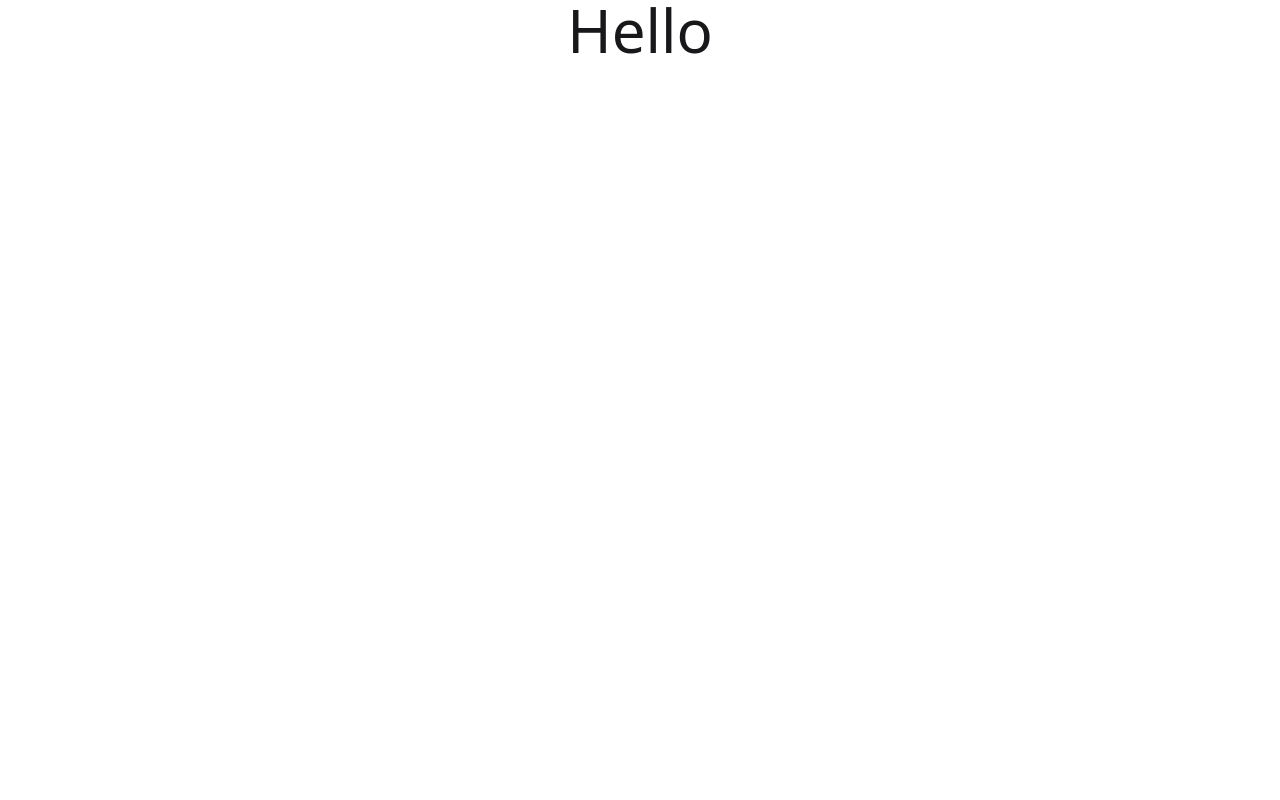
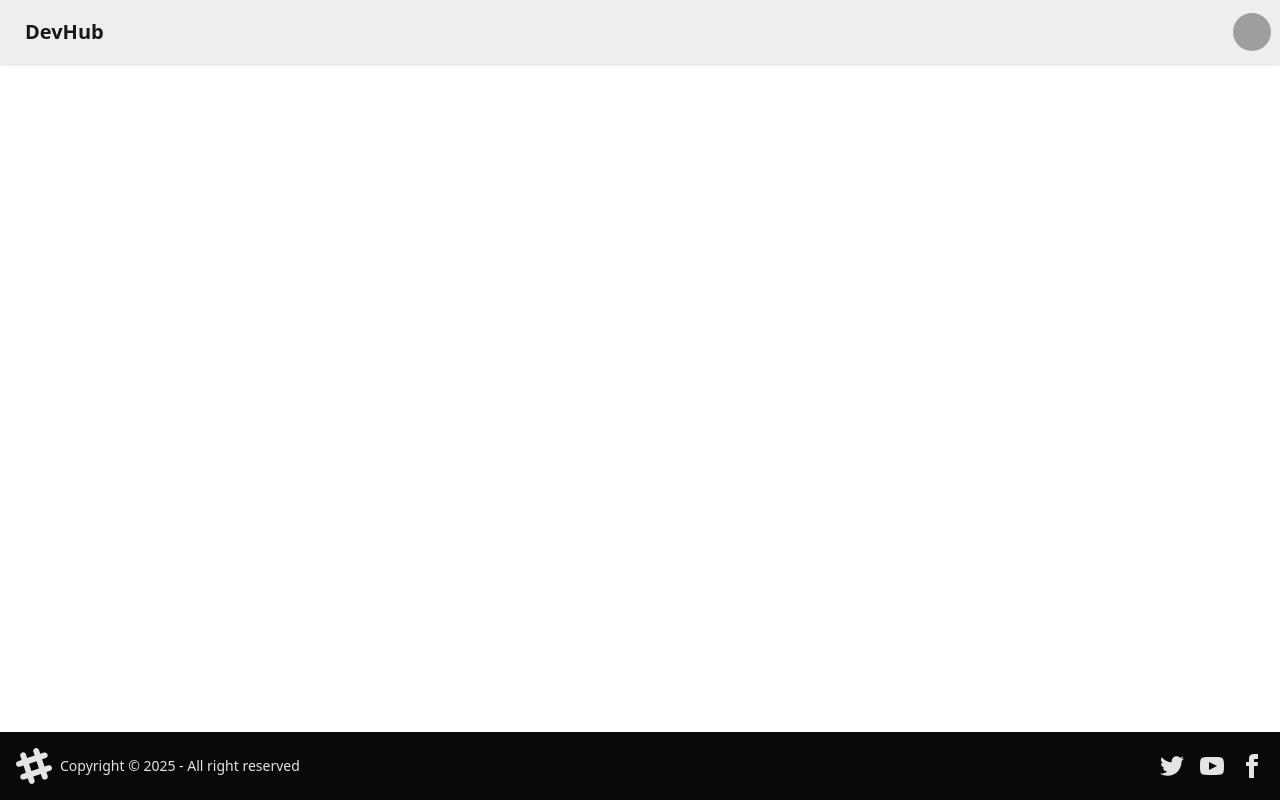
Before and after one commit to Yaddalapalli-Charan-Kumar-Naidu/DevHub_Frontend, a React (Vite) app: page / in a window 1280 px wide. Built offline with nearby package versions, Linux system fonts and the light colour scheme; grey boxes are pictures that could not be loaded.

Commit message:
navbar and footer daisyui

```diff
--- a/src/App.jsx
+++ b/src/App.jsx
@@ -1,12 +1,21 @@
 
+import { BrowserRouter,Route, Routes } from 'react-router-dom'
 import './App.css'
-
+import Body from './components/Body'
+import Feed from './components/Feed'
+import Login from './components/Login'
 function App() {
 
   return (
     <>
-      <p className="text-center text-6xl">Hello</p>
-
+      <BrowserRouter basename="/">
+        <Routes>
+          <Route path="/" element={<Body />} >
+            <Route path="feed" element={<Feed />} />
+            <Route path="login" element={<Login/>} />
+          </Route>
+        </Routes>
+      </BrowserRouter>
     </>
   )
 }
--- /dev/null
+++ b/src/components/Body.jsx
@@ -0,0 +1,17 @@
+import React from 'react'
+import Footer from './Footer'
+import { Outlet } from 'react-router-dom'
+import Navbar from './Navbar'
+const Body = () => {
+  return (
+    <div>
+      <Navbar/>
+
+      <Outlet/>
+
+      <Footer/>
+    </div>
+  )
+}
+
+export default Body;
--- a/src/components/Feed.jsx
+++ b/src/components/Feed.jsx
@@ -0,0 +1,11 @@
+import React from 'react'
+
+const Feed = () => {
+  return (
+    <div>
+      Feed
+    </div>
+  )
+}
+
+export default Feed
--- /dev/null
+++ b/src/components/Footer.jsx
@@ -0,0 +1,61 @@
+import React from 'react'
+
+const Footer = () => {
+  return (
+    <div className='max-h-[10vh]'>
+    <footer className="footer sm:footer-horizontal bg-neutral text-neutral-content items-center p-4 absolute bottom-0">
+  <aside className="grid-flow-col items-center">
+    <svg
+      width="36"
+      height="36"
+      viewBox="0 0 24 24"
+      xmlns="http://www.w3.org/2000/svg"
+      fillRule="evenodd"
+      clipRule="evenodd"
+      class="fill-current">
+      <path
+        d="M22.672 15.226l-2.432.811.841 2.515c.33 1.019-.209 2.127-1.23 2.456-1.15.325-2.148-.321-2.463-1.226l-.84-2.518-5.013 1.677.84 2.517c.391 1.203-.434 2.542-1.831 2.542-.88 0-1.601-.564-1.86-1.314l-.842-2.516-2.431.809c-1.135.328-2.145-.317-2.463-1.229-.329-1.018.211-2.127 1.231-2.456l2.432-.809-1.621-4.823-2.432.808c-1.355.384-2.558-.59-2.558-1.839 0-.817.509-1.582 1.327-1.846l2.433-.809-.842-2.515c-.33-1.02.211-2.129 1.232-2.458 1.02-.329 2.13.209 2.461 1.229l.842 2.515 5.011-1.677-.839-2.517c-.403-1.238.484-2.553 1.843-2.553.819 0 1.585.509 1.85 1.326l.841 2.517 2.431-.81c1.02-.33 2.131.211 2.461 1.229.332 1.018-.21 2.126-1.23 2.456l-2.433.809 1.622 4.823 2.433-.809c1.242-.401 2.557.484 2.557 1.838 0 .819-.51 1.583-1.328 1.847m-8.992-6.428l-5.01 1.675 1.619 4.828 5.011-1.674-1.62-4.829z"></path>
+    </svg>
+    <p>Copyright © {new Date().getFullYear()} - All right reserved</p>
+  </aside>
+  <nav className="grid-flow-col gap-4 md:place-self-center md:justify-self-end">
+    <a>
+      <svg
+        xmlns="http://www.w3.org/2000/svg"
+        width="24"
+        height="24"
+        viewBox="0 0 24 24"
+        class="fill-current">
+        <path
+          d="M24 4.557c-.883.392-1.832.656-2.828.775 1.017-.609 1.798-1.574 2.165-2.724-.951.564-2.005.974-3.127 1.195-.897-.957-2.178-1.555-3.594-1.555-3.179 0-5.515 2.966-4.797 6.045-4.091-.205-7.719-2.165-10.148-5.144-1.29 2.213-.669 5.108 1.523 6.574-.806-.026-1.566-.247-2.229-.616-.054 2.281 1.581 4.415 3.949 4.89-.693.188-1.452.232-2.224.084.626 1.956 2.444 3.379 4.6 3.419-2.07 1.623-4.678 2.348-7.29 2.04 2.179 1.397 4.768 2.212 7.548 2.212 9.142 0 14.307-7.721 13.995-14.646.962-.695 1.797-1.562 2.457-2.549z"></path>
+      </svg>
+    </a>
+    <a>
+      <svg
+        xmlns="http://www.w3.org/2000/svg"
+        width="24"
+        height="24"
+        viewBox="0 0 24 24"
+        class="fill-current">
+        <path
+          d="M19.615 3.184c-3.604-.246-11.631-.245-15.23 0-3.897.266-4.356 2.62-4.385 8.816.029 6.185.484 8.549 4.385 8.816 3.6.245 11.626.246 15.23 0 3.897-.266 4.356-2.62 4.385-8.816-.029-6.185-.484-8.549-4.385-8.816zm-10.615 12.816v-8l8 3.993-8 4.007z"></path>
+      </svg>
+    </a>
+    <a>
+      <svg
+        xmlns="http://www.w3.org/2000/svg"
+        width="24"
+        height="24"
+        viewBox="0 0 24 24"
+        class="fill-current">
+        <path
+          d="M9 8h-3v4h3v12h5v-12h3.642l.358-4h-4v-1.667c0-.955.192-1.333 1.115-1.333h2.885v-5h-3.808c-3.596 0-5.192 1.583-5.192 4.615v3.385z"></path>
+      </svg>
+    </a>
+  </nav>
+</footer>
+  </div>
+  )
+}
+
+export default Footer
--- a/src/components/Login.jsx
+++ b/src/components/Login.jsx
@@ -0,0 +1,11 @@
+import React from 'react'
+
+const Login = () => {
+  return (
+    <div>
+      Login
+    </div>
+  )
+}
+
+export default Login
--- /dev/null
+++ b/src/components/Navbar.jsx
@@ -0,0 +1,37 @@
+import React from 'react'
+
+const Navbar = () => {
+  return (
+    <div>
+      <div className="navbar bg-base-300 shadow-sm">
+  <div className="flex-1">
+    <a className="btn btn-ghost text-xl">DevHub</a>
+  </div>
+  <div className="flex-none">
+    <div className="dropdown dropdown-end">
+      <div tabIndex={0} role="button" className="btn btn-ghost btn-circle avatar">
+        <div className="w-10 rounded-full">
+          <img
+            alt="Tailwind CSS Navbar component"
+            src="https://img.daisyui.com/images/stock/photo-1534528741775-53994a69daeb.webp" />
+        </div>
+      </div>
+      <ul
+        tabIndex={0}
+        className="menu menu-sm dropdown-content bg-base-100 rounded-box z-1 mt-3 w-52 p-2 shadow">
+        <li>
+          <a className="justify-between">
+            Profile
+          </a>
+        </li>
+        <li><a>Settings</a></li>
+        <li><a>Logout</a></li>
+      </ul>
+    </div>
+  </div>
+</div>
+    </div>
+  )
+}
+
+export default Navbar
```
